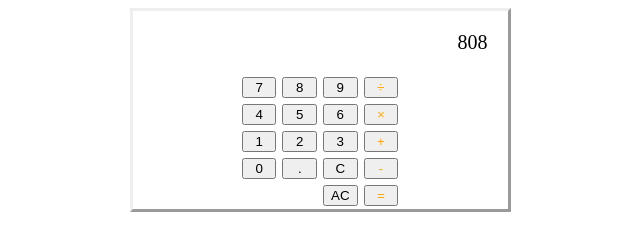
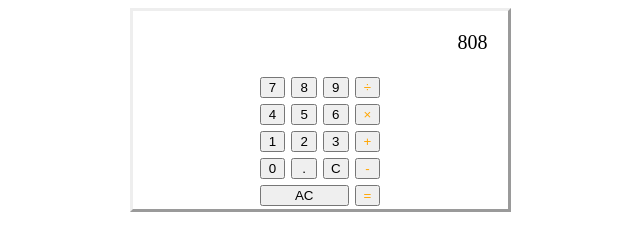
Before and after one commit to BigFatDuck1/simple-calculator-js, a plain HTML site: page index.html in a window 1280 px wide. Shown: the whole page, without its empty margins (320-960 px from the left). Drawn offline with Linux system fonts and the light colour scheme.

Commit message:
Expanded AC button

```diff
--- a/style.css
+++ b/style.css
@@ -36,7 +36,8 @@ body {
 }
 
 #AC {
-    grid-column-start: 3;
+    grid-column-start: 1;
+    grid-column-end: 4;
 }
 
 #equal {
```
